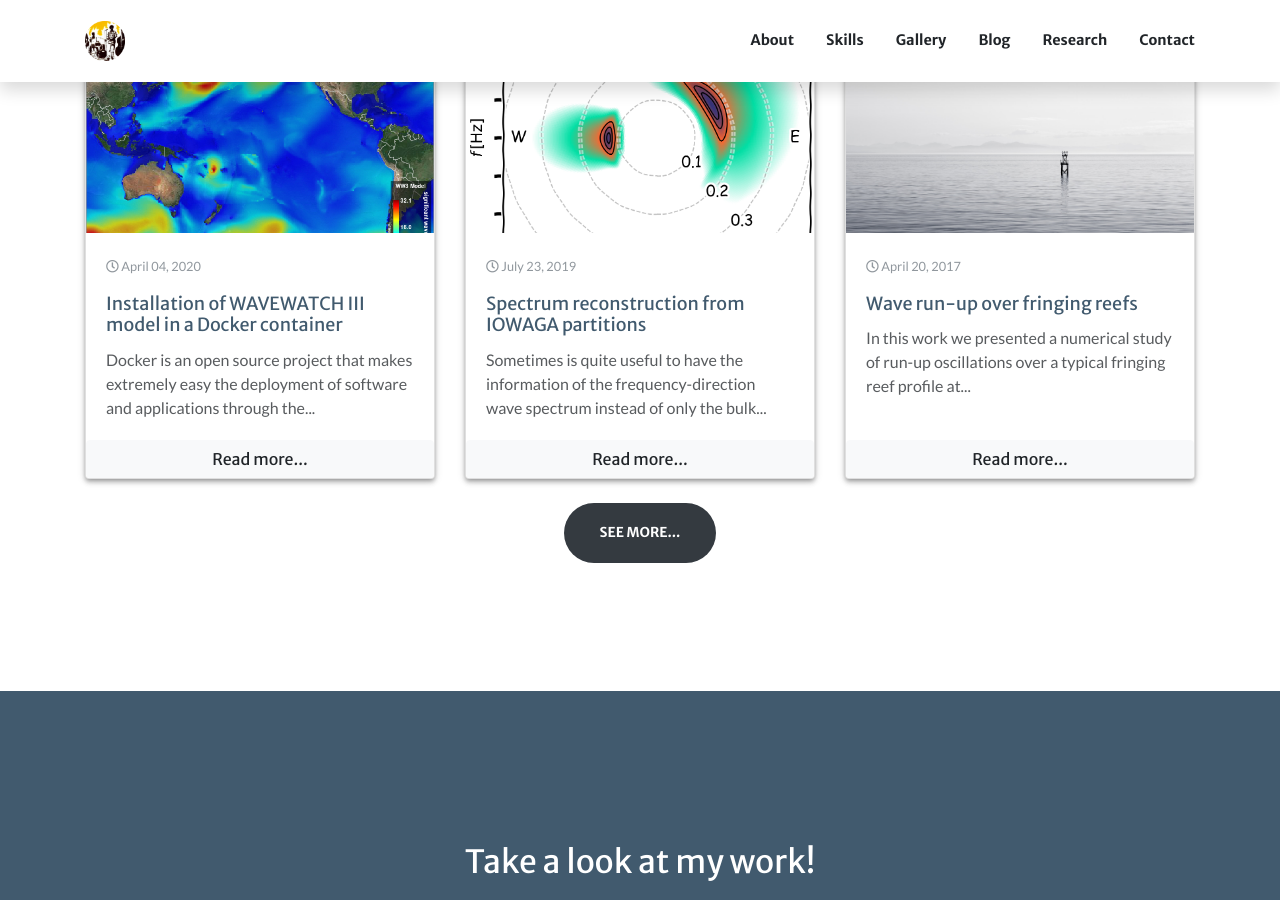
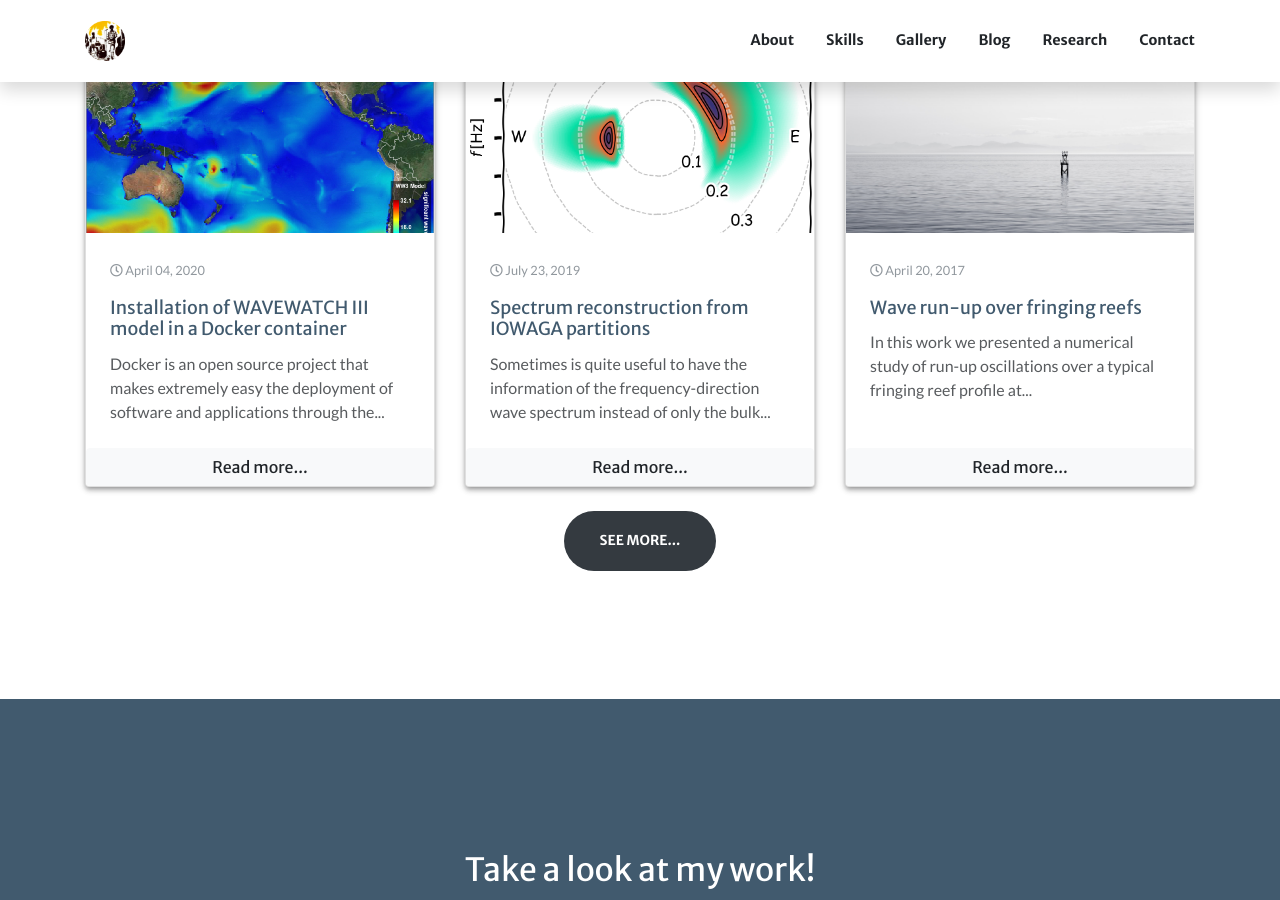
Before and after one commit to dspelaez/dspelaez.github.io, a Jekyll site: the page built from index.html, in a window 1280 px wide and 900 px high, scrolled down 3061 px. Built offline with Jekyll 4.4.1, drawn with Linux system fonts in a browser that asks for light colours; nearby versions of some CDN libraries; a style sheet for code colours, icons or effects is not loaded.

Commit message:
publucations cards added and fixed

```diff
--- a/_data/publications.yaml
+++ b/_data/publications.yaml
@@ -8,6 +8,7 @@
   year: 2022
   doi: 10.1017/eds.2023.31
   type: article
+  thumbnail: "img/pubs/kokina_etal_2023_thumbnail.png"
 
 - title: Meteotsunamis and other anomalous “tidal surge” events in Western Europe in Summer 2022
   author:
@@ -21,6 +22,7 @@
   year: 2023
   doi: 10.1063/5.0139220
   type: article
+  thumbnail: "img/pubs/renzi_etal_2023_thumbnail.jpeg"
 
 - title: Ecosystem management tools to study natural habitats as wave damping structures and coastal protection mechanisms
   author:
@@ -31,6 +33,7 @@
   year: 2019
   doi: 10.1016/j.ecoleng.2017.07.015
   type: article
+  thumbnail: "img/pubs/osorio-cano_thumbnail.jpg"
 
 - title: Numerical Study of Run-up Oscillations over Fringing Reefs
   author:
@@ -41,7 +44,7 @@
   year: 2018
   doi: 10.2112/jcoastres-d-17-00057.1
   type: article
-  thumbnail: "img/thumbnails/tower_at_sea.jpg"
+  thumbnail: "img/pubs/pelaez-runup_2018_thumbnail.jpg"
 
 - title: Occurrence of energetic extreme oceanic events in the Colombian Caribbean coasts and some approaches to assess their impact on ecosystems
   author:
--- a/_includes/publications-cards.html
+++ b/_includes/publications-cards.html
@@ -10,9 +10,9 @@
 
       {% for item in site.data.publications limit:4 %}
 
-      <div class="card mb-3" style="max-width: 920px; min-width: 920px">
-        <div class="row no-gutters">
-          <div class="col-md-4">
+      <div class="card mb-3" style="max-width: 920px;">
+        <div class="row">
+          <div class="col-md-4 col-lg-4">
             {% if item.thumbnail %}
               <img class="card-img-left" src="{{ site.baseurl }}/{{ item.thumbnail }}" alt="">
             {% else %}
@@ -20,7 +20,7 @@
             {% endif %}
           </div>
           <div class="col-md-8">
-            <div class="card-body">
+            <div class="card-body-horizontal">
               <h4 class="card-title">
                 <a href="{{ item.doi | prepend: "http://doi.org/" }}">{{ item.title }}</a>
               </h4>
```
Also changed, not shown: css/creative.css.
